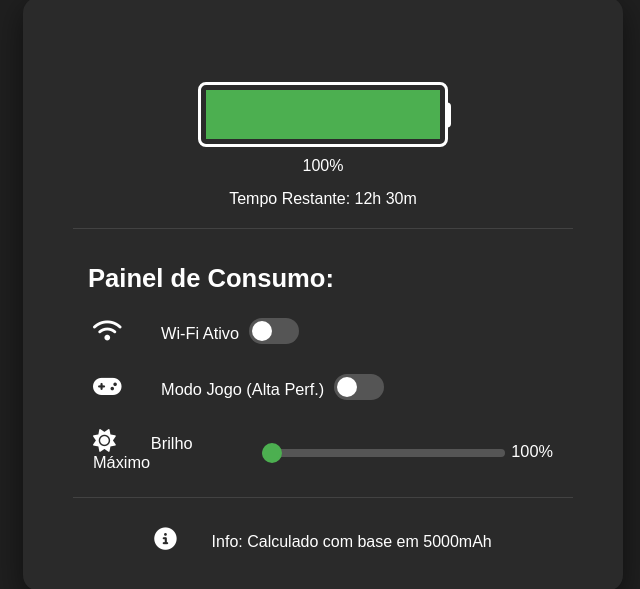
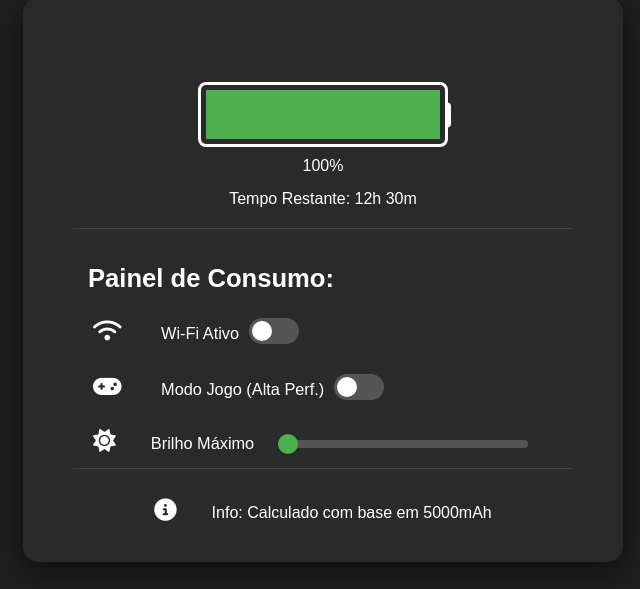
Before and after one commit to biasantana-dev/projeto-simulador-de-autonomia, a plain HTML site: page index.html in a window 1280 px wide. Shown: the part 95-684 px from the top of the page, without its empty margins (317-957 px from the left). Drawn offline with Linux system fonts and the light colour scheme.

Commit message:
ajusta margem da classe .container para melhor espaçamento

```diff
--- a/css/style.css
+++ b/css/style.css
@@ -28,7 +28,7 @@ h2 {
 }
 
 .container {
-   margin: 20px 10px;
+   margin: 20px 10px 10px;
    padding: 15px 0px;
 }
 
@@ -128,11 +128,16 @@ h2 {
 }
 
 #range-container {
-   display: flex;
-   align-items: center;
-   gap: 6px;
-   margin-top: 10px;
-   margin-bottom: 10px;
+    display: flex;
+    margin-top: 10px;
+    align-items: center;
+    gap: 12px;
+    flex-wrap: nowrap;
+    width: 100%;
+}
+
+#range-container .controle-texto {
+    white-space: nowrap;
 }
 
 #brilho {
--- a/index.html
+++ b/index.html
@@ -40,7 +40,6 @@
                <span class="controle-texto" class="texto-span"><i class="fa-solid fa-sun" style="color: rgb(255, 255, 255);"></i>Brilho Máximo</span>
                <label for="brilho"></label>
                <input type="range" name="brilho" id="brilho" min="0" max="100" value="0">
-               <span>100%</span>
             </div>
          </div>
       </div>
```
